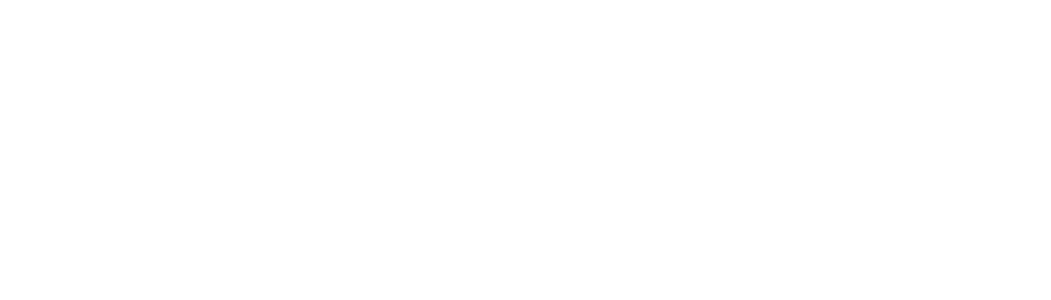
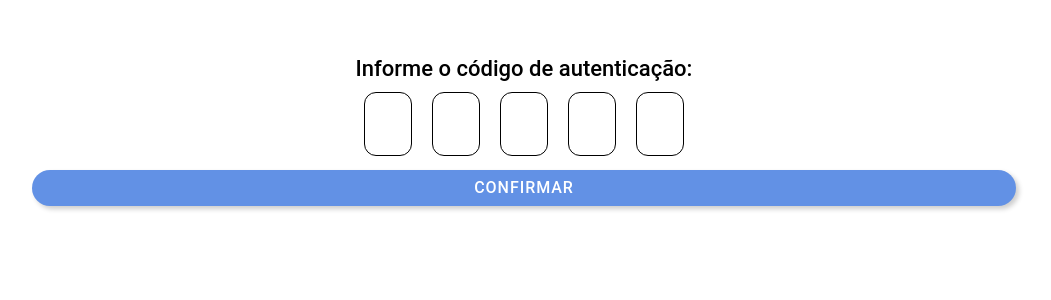
Before and after one commit to obertobr/Worcher_TG, a React (Vite) app: page /test in a window 1280 px wide. Shown: the top 300 px of the page, without its empty margins (116-1167 px from the left). Built offline with nearby package versions, Linux system fonts and the light colour scheme.

Commit message:
Added auth page (front-end)

```diff
--- a/src/App.tsx
+++ b/src/App.tsx
@@ -1,7 +1,9 @@
 import { IonApp, IonRouterOutlet, setupIonicReact } from '@ionic/react';
 import { IonReactRouter } from '@ionic/react-router';
 import { Redirect, Route } from 'react-router-dom';
+import AuthPage from './components/pages/authPage/auth.page.component';
 import LoginPage from './components/pages/loginPage/login.page.component';
+import SingUpPage from './components/pages/singUpPage/singup.page.component';
 import style from './components/styleComponents/router.module.css';
 import Home from './pages/Home';
 
@@ -33,7 +35,6 @@ import '@ionic/react/css/text-transformation.css';
 import '@ionic/react/css/palettes/dark.system.css';
 
 /* Theme variables */
-import SingUpPage from './components/pages/singUpPage/singup.page.component';
 import './theme/variables.css';
 
 setupIonicReact();
@@ -50,6 +51,8 @@ const App: React.FC = () => (
 
           <Route exact path="/login" component={LoginPage}/>
 
+          <Route exact path="/test" component={AuthPage} />
+
           <Route exact path="/">
             <Redirect to="/test" />
           </Route>
--- /dev/null
+++ b/src/components/basicComponents/authInput-component/auth.component.tsx
@@ -0,0 +1,33 @@
+import { IonInput } from "@ionic/react";
+import './authComponent.css';
+
+const AuthComponent: React.FC<{}> = () => {
+  return (
+    <>
+      <div className="authCodeContainer">
+        <IonInput
+          className="auth_code"
+          maxlength={1}
+        />
+        <IonInput
+          className="auth_code"
+          maxlength={1}
+        />
+        <IonInput
+          className="auth_code"
+          maxlength={1}
+        />
+        <IonInput
+          className="auth_code"
+          maxlength={1}
+        />
+        <IonInput
+          className="auth_code"
+          maxlength={1}
+        />
+      </div>
+    </>
+  )
+}
+
+export default AuthComponent;
--- /dev/null
+++ b/src/components/basicComponents/authInput-component/authComponent.css
@@ -0,0 +1,17 @@
+.authCodeContainer {
+  display: flex;
+  align-items: center;
+  justify-content: center;
+  gap: 20px;
+
+  .auth_code {
+    width: 48px;
+    height: 64px;
+    border: 1px solid black;
+    border-radius: 12px;
+    outline: none;
+
+    font-size: 32px;
+    text-indent: 30%;
+  }
+}
--- a/src/components/basicComponents/text-input-component/text.input.component.tsx
+++ b/src/components/basicComponents/text-input-component/text.input.component.tsx
@@ -54,8 +54,6 @@ const TextInputComponent: React.FC<TextInputComponentProps> = ({
                         className={style.checkmark}
                     />
                 ) : (<></>) }
-
-
         </div>
     );
 };
--- /dev/null
+++ b/src/components/pages/authPage/auth.page.component.tsx
@@ -0,0 +1,29 @@
+import AuthComponent from "../../basicComponents/authInput-component/auth.component";
+import ButtonComponent from "../../basicComponents/button-component/button.components";
+
+import './authPageContainer.css';
+import './authPageContent.css';
+import './authPageMain.css';
+
+
+const AuthPage: React.FC<{}> = () => {
+
+  return(
+    <>
+    <div className="contentAuth">
+      <main>
+        <div className="authContainer">
+
+          <h3>Informe o código de autenticação:</h3>
+
+          <AuthComponent />
+
+          <ButtonComponent width="80dvw" text="Confirmar" onClick={() => {} }/>
+        </div>
+      </main>
+    </div>
+    </>
+  )
+}
+
+export default AuthPage;
--- /dev/null
+++ b/src/components/pages/authPage/authPageContainer.css
@@ -0,0 +1,11 @@
+/* CONTAINER */
+
+.contentAuth {
+
+  .authContainer {
+    display: flex;
+    flex-direction: column;
+    align-items: center;
+  }
+
+}
--- /dev/null
+++ b/src/components/pages/authPage/authPageContent.css
@@ -0,0 +1,4 @@
+.contentAuth {
+  width: 100dvw;
+  min-height: 100%;
+}
--- /dev/null
+++ b/src/components/pages/authPage/authPageMain.css
@@ -0,0 +1,11 @@
+.contentAuth {
+  main {
+    padding-top: 40px;
+    display: flex;
+    flex-direction: column;
+    align-items: center;
+    justify-content: center;
+
+    color: black;
+  }
+}
```
